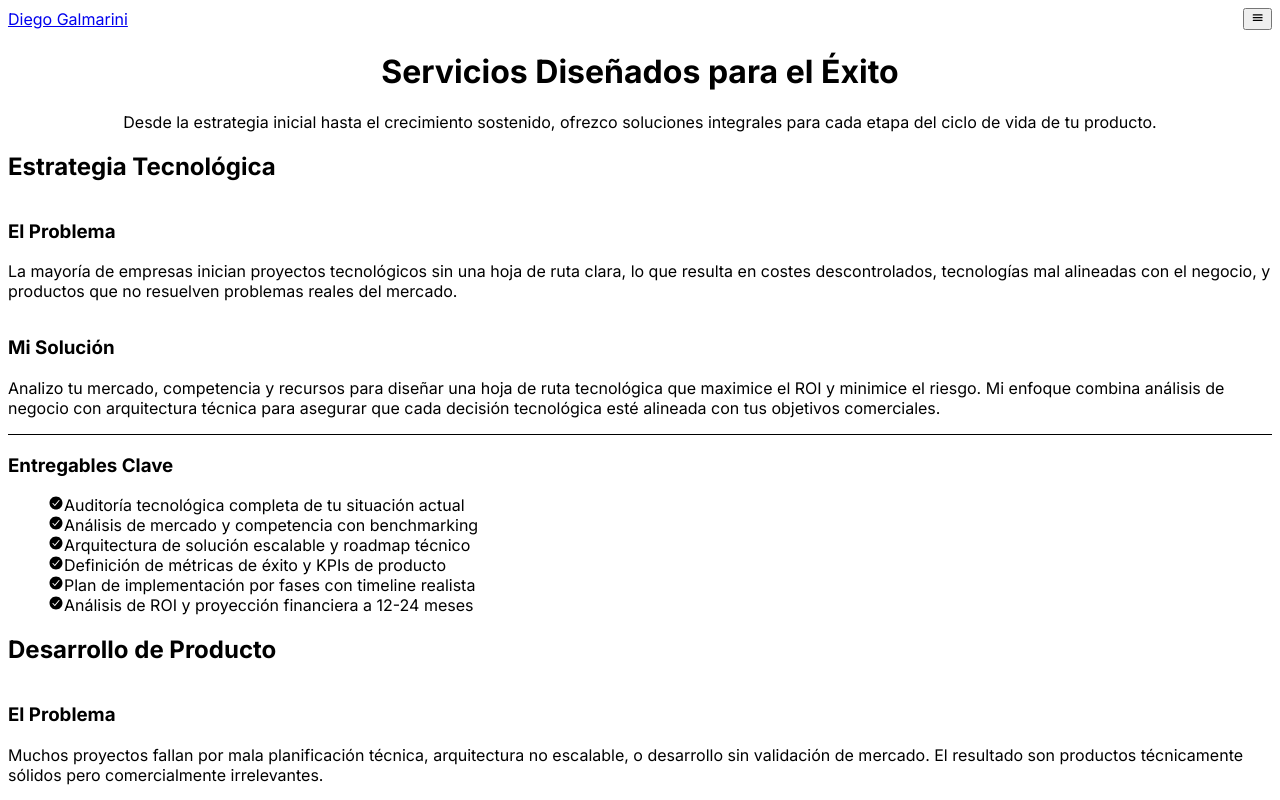
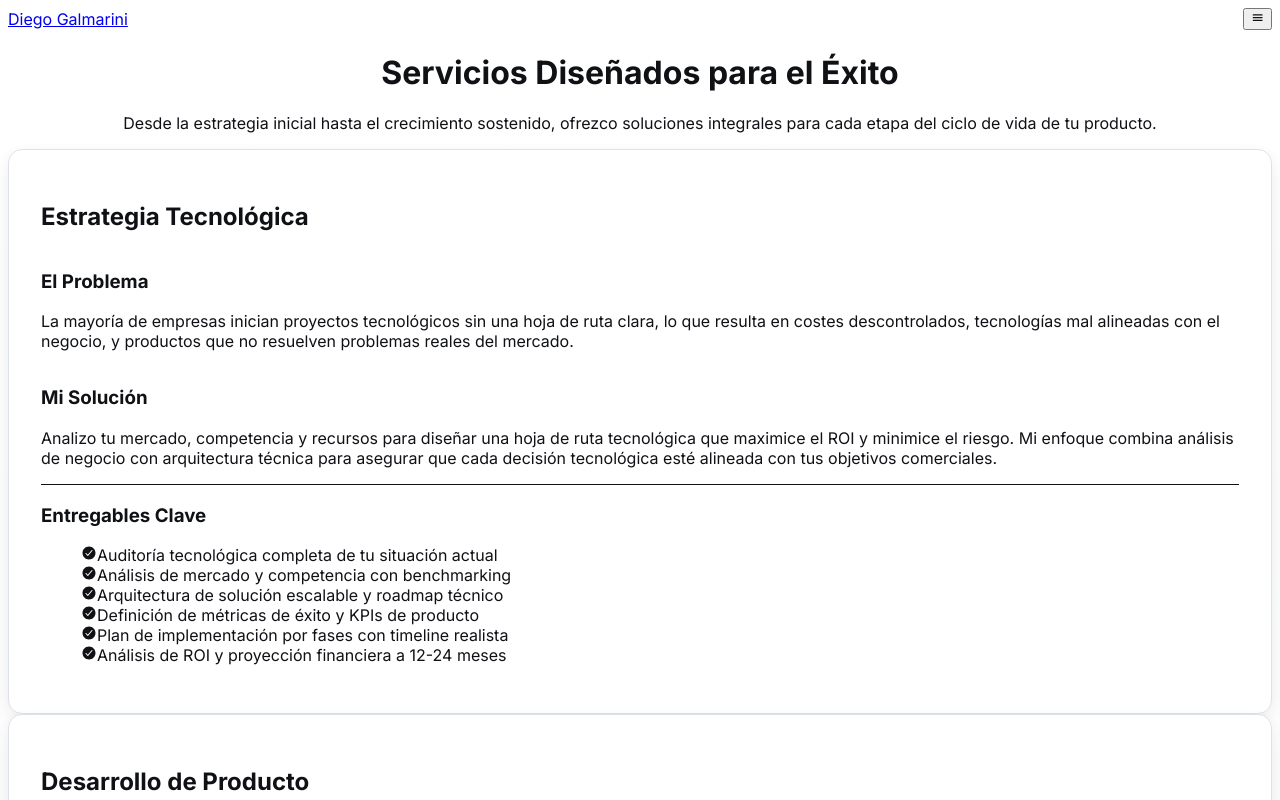
Before and after one commit to diegogalmarini/diegogalmarini-web, a Next.js app: page /services in a window 1280 px wide. Shown: the top 800 px of the page. Built offline with nearby package versions, Linux system fonts and the light colour scheme; no server answers.

Commit message:
feat: restaura branding y migración de firebaseConfig a variables de entorno

```diff
--- a/firebaseConfig.ts
+++ b/firebaseConfig.ts
@@ -3,15 +3,25 @@ import { initializeApp, getApps, getApp, FirebaseApp } from 'firebase/app';
 import { getAuth, Auth } from 'firebase/auth';
 import { getFirestore, Firestore } from 'firebase/firestore';
 
-// Configuración de Firebase proporcionada por el usuario.
+// Helper para leer variables y avisar si faltan.
+function readEnv(name: string, required = true): string | undefined {
+  const value = process.env[name];
+  if (!value && required) {
+    if (typeof window === 'undefined') {
+      console.warn(`[firebaseConfig] Falta variable de entorno ${name}`);
+    }
+  }
+    return value;
+}
+
 export const firebaseConfig = {
-  apiKey: "AIzaSyBrJ_xfZeEVRXe0Fcw2XdDKVdCSRYHqaGA",
-  authDomain: "diego-galmarini-oficial-web.firebaseapp.com",
-  projectId: "diego-galmarini-oficial-web",
-  storageBucket: "diego-galmarini-oficial-web.appspot.com",
-  messagingSenderId: "668819276616",
-  appId: "1:668819276616:web:5ca12fddfa9fd5fcc2697d",
-  measurementId: "G-91HFCBNTBY"
+  apiKey: readEnv('NEXT_PUBLIC_FIREBASE_API_KEY'),
+  authDomain: readEnv('NEXT_PUBLIC_FIREBASE_AUTH_DOMAIN'),
+  projectId: readEnv('NEXT_PUBLIC_FIREBASE_PROJECT_ID'),
+  storageBucket: readEnv('NEXT_PUBLIC_FIREBASE_STORAGE_BUCKET'),
+  messagingSenderId: readEnv('NEXT_PUBLIC_FIREBASE_MESSAGING_SENDER_ID'),
+  appId: readEnv('NEXT_PUBLIC_FIREBASE_APP_ID'),
+  measurementId: readEnv('NEXT_PUBLIC_FIREBASE_MEASUREMENT_ID', false),
 };
 
 let app: FirebaseApp;
@@ -26,5 +36,15 @@ if (getApps().length === 0) {
 const auth: Auth = getAuth(app);
 const db: Firestore = getFirestore(app);
 
+// Validación mínima (solo en server / build) para detectar configuración vacía
+if (typeof window === 'undefined') {
+  const missing = Object.entries(firebaseConfig)
+    .filter(([_, v]) => !v)
+    .map(([k]) => k);
+  if (missing.length) {
+    console.warn('[firebaseConfig] Variables Firebase faltantes:', missing.join(', '));
+  }
+}
+
 // Se exporta la app y los servicios inicializados
 export { app, auth, db };
--- a/src/app/globals.css
+++ b/src/app/globals.css
@@ -85,3 +85,169 @@
 * {
   transition: color 0.2s ease, background-color 0.2s ease, border-color 0.2s ease;
 }
+
+/* ===================================================================
+   BRANDING THEME (Restored)
+   =================================================================== */
+:root {
+  --dg-bg: #f8f9fb;
+  --dg-bg-alt: #ffffff;
+  --dg-bg-accent: #eef2f7;
+  --dg-text: #0f1115;
+  --dg-text-muted: #5a6475;
+  --dg-primary: #0672ff;
+  --dg-primary-hover: #005ee0;
+  --dg-primary-soft: #e1efff;
+  --dg-border: #dde2ea;
+  --dg-border-strong: #c2c9d3;
+  --dg-focus: #3182ff;
+  --dg-danger: #dc2626;
+  --dg-radius-sm: 6px;
+  --dg-radius: 14px;
+  --dg-radius-full: 999px;
+  --dg-shadow-sm: 0 1px 2px rgba(0,0,0,.04), 0 1px 3px rgba(0,0,0,.06);
+  --dg-shadow: 0 4px 16px -4px rgba(15,17,21,.08), 0 8px 28px -6px rgba(15,17,21,.06);
+  --dg-glass-bg: rgba(255,255,255,0.75);
+  --dg-glass-border: rgba(255,255,255,0.45);
+  --dg-input-bg: #f1f3f6;
+}
+
+.dark {
+  --dg-bg: #0d1014;
+  --dg-bg-alt: #12161c;
+  --dg-bg-accent: #1a212b;
+  --dg-text: #f5f7fa;
+  --dg-text-muted: #98a2b3;
+  --dg-primary: #2d84ff;
+  --dg-primary-hover: #0460d8;
+  --dg-primary-soft: #1b2d43;
+  --dg-border: #25303d;
+  --dg-border-strong: #394655;
+  --dg-focus: #2d84ff;
+  --dg-glass-bg: rgba(20,24,30,0.6);
+  --dg-glass-border: rgba(255,255,255,0.08);
+  --dg-input-bg: #1f2732;
+}
+
+body {
+  background: linear-gradient(180deg,var(--dg-bg-alt) 0%, var(--dg-bg) 80%);
+  color: var(--dg-text);
+}
+
+/* ---------- Reusable Utilities ---------- */
+.header-glass {
+  backdrop-filter: saturate(160%) blur(20px);
+  background: var(--dg-glass-bg);
+  border-bottom: 1px solid var(--dg-glass-border);
+}
+
+.nav-link-base {
+  font-weight: 500;
+  padding: 0.55rem 1.05rem;
+  line-height: 1.1;
+  border-radius: var(--dg-radius-full);
+  position: relative;
+  transition: background-color .18s ease, color .18s ease, box-shadow .18s ease;
+  display: inline-flex;
+  align-items: center;
+  justify-content: center;
+  white-space: nowrap;
+  -webkit-tap-highlight-color: transparent;
+}
+
+.nav-link-inactive {
+  color: var(--dg-text-muted);
+}
+.nav-link-inactive:hover {
+  color: var(--dg-text);
+  background: var(--dg-primary-soft);
+}
+
+.nav-link-active {
+  background: var(--dg-primary);
+  color: #fff;
+  box-shadow: 0 2px 4px -2px rgba(6,114,255,.4), 0 4px 10px -2px rgba(6,114,255,.3);
+}
+.nav-link-active:hover {
+  background: var(--dg-primary-hover);
+}
+
+.btn-cta {
+  background: var(--dg-primary);
+  color: #fff;
+  font-weight: 600;
+  border-radius: var(--dg-radius-full);
+  letter-spacing: .2px;
+  display: inline-flex;
+  align-items: center;
+  gap: .5rem;
+  line-height: 1.1;
+  box-shadow: 0 2px 4px -2px rgba(6,114,255,.4), 0 6px 16px -4px rgba(6,114,255,.35);
+  transition: background-color .18s ease, box-shadow .18s ease, transform .18s ease;
+}
+.btn-cta:hover {
+  background: var(--dg-primary-hover);
+  transform: translateY(-1px);
+}
+.btn-cta:active {
+  transform: translateY(0);
+  box-shadow: 0 1px 2px -1px rgba(6,114,255,.3), 0 3px 8px -2px rgba(6,114,255,.25);
+}
+
+.card {
+  background: var(--dg-bg-alt);
+  border: 1px solid var(--dg-border);
+  border-radius: var(--dg-radius);
+  box-shadow: var(--dg-shadow);
+  padding: 2rem;
+  position: relative;
+}
+
+.hero-gradient {
+  background: radial-gradient(circle at 50% 25%, rgba(6,114,255,.25), transparent 60%),
+              linear-gradient(180deg, var(--dg-bg-alt) 0%, var(--dg-bg) 100%);
+}
+
+.input-base {
+  background: var(--dg-input-bg);
+  border: 1px solid var(--dg-border);
+  border-radius: var(--dg-radius-sm);
+  padding: .7rem .9rem;
+  font-size: .95rem;
+  line-height: 1.2;
+  width: 100%;
+  transition: background-color .15s ease, border-color .15s ease, box-shadow .15s ease;
+}
+.input-base:focus {
+  outline: none;
+  border-color: var(--dg-focus);
+  box-shadow: 0 0 0 3px rgba(49,130,255,.35);
+  background: #fff;
+}
+
+/* Footer fine grain */
+footer ul li a {
+  transition: color .15s ease;
+}
+footer ul li a:hover {
+  color: var(--dg-text);
+}
+
+/* Responsive helpers */
+@media (max-width: 768px) {
+  .nav-link-base { font-size: .95rem; padding: 0.55rem .9rem; }
+  .btn-cta { padding: .85rem 1.35rem; font-size: .95rem; }
+}
+
+/* Dark mode adjustments for hover backgrounds */
+.dark .nav-link-inactive:hover { background: rgba(45,132,255,0.15); }
+.dark .btn-cta { box-shadow: 0 2px 6px -2px rgba(6,114,255,.45), 0 8px 22px -6px rgba(6,114,255,.4); }
+.dark .card { background: var(--dg-bg-accent); border-color: var(--dg-border); }
+
+/* Transitions smoothing */
+html { scroll-behavior: smooth; }
+
+/* Utility for subtle separators */
+.divider-line { height:1px; background: linear-gradient(90deg,transparent,var(--dg-border),transparent); }
+
+/* End branding restoration */
```
